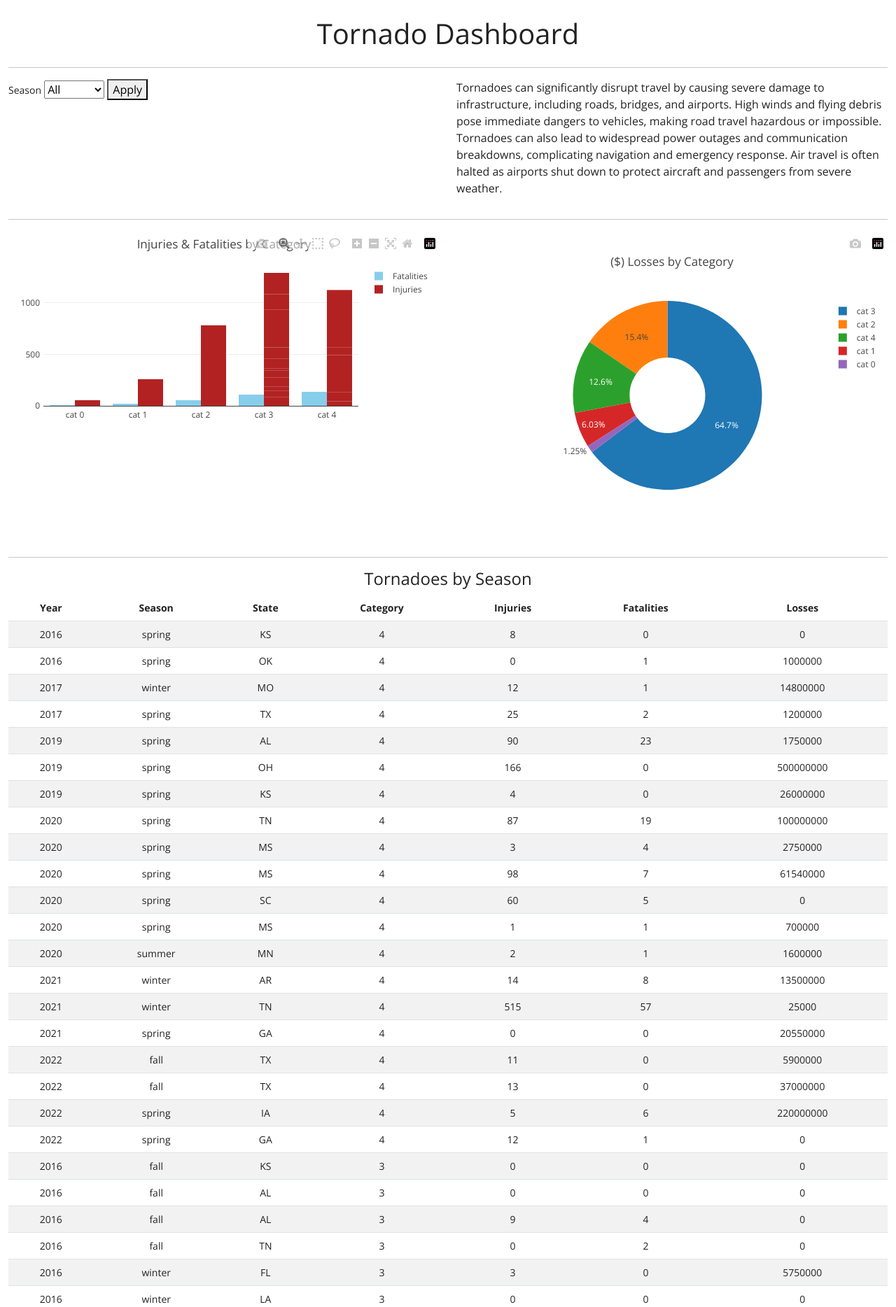
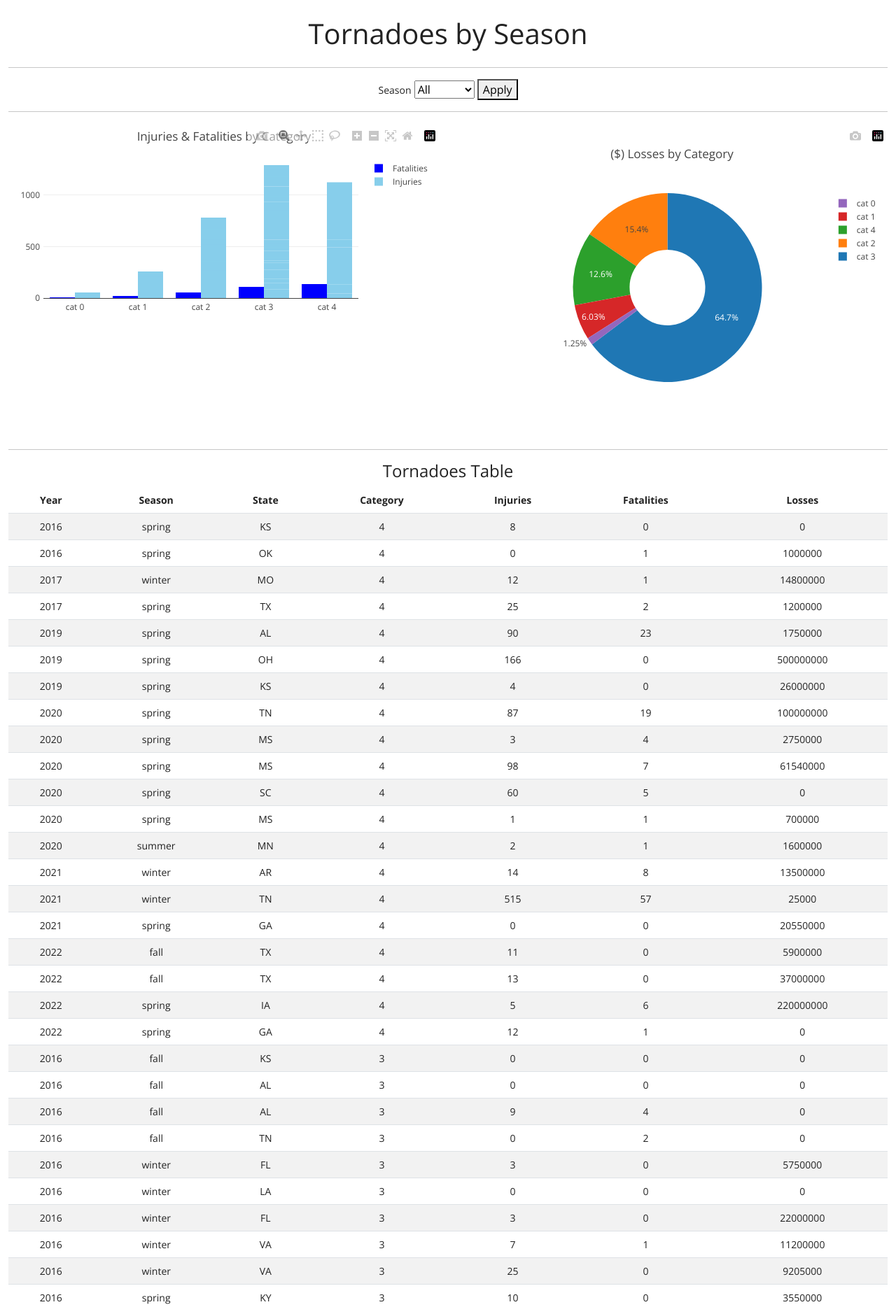
Before and after one commit to HagenGrant/project-3-group-18, a Flask app: page /dashboard in a window 1280 px wide. Shown: the part 66-1934 px from the top of the page at 70% size. Run offline with Flask 3, Linux system fonts and the light colour scheme; data comes from the database, SQL or seed files in the repository; some libraries are stand-ins or nearby versions.

Commit message:
p3 update

```diff
--- a/app/sqlHelper.py
+++ b/app/sqlHelper.py
@@ -64,7 +64,7 @@ class SQLHelper():
             FROM
                 tornadoes
             WHERE
-                {where_clause}
+                {where_clause};
         """
 
         # Convert data into dictionary
@@ -129,9 +129,7 @@ class SQLHelper():
             FROM
                 tornadoes
             WHERE
-                {where_clause}
-            ORDER BY
-                date DESC;
+                {where_clause};
         """
 
         # Convert data into dictionary
--- a/app/static/js/app.js
+++ b/app/static/js/app.js
@@ -46,6 +46,8 @@ function make_pie(filtered_data) {
   // Extract Data
   let pie_data = filtered_data.map(x => x.loss);
   let pie_labels = filtered_data.map(x => `cat ${x.category}`);
+  // Define custom colors for the pie chart slices
+  let custom_colors = [];
   // Build Trace
   let trace1 = {
     values: pie_data,
@@ -53,13 +55,20 @@ function make_pie(filtered_data) {
     type: 'pie',
     hoverinfo: 'label+percent+name',
     hole: 0.4,
-    name: "Injuries"
+    name: "Injuries",
+    marker: {
+      colors: custom_colors
+    },
+    sort: "ascending"
   }
   // Create Data Array
   let data = [trace1];
   // Apply title
   let layout = {
     title: "($) Losses by Category",
+    legend: {
+      traceorder: 'reversed'
+    }
   }
   // Plot
   Plotly.newPlot("pie_chart", data, layout);
@@ -77,7 +86,7 @@ function make_bar(filtered_data) {
     y: bar_y1,
     type: 'bar',
     marker: {
-      color: "skyblue"
+      color: "blue"
     },
     name: "Fatalities",
   };
@@ -87,7 +96,7 @@ function make_bar(filtered_data) {
     y: bar_y2,
     type: 'bar',
     marker: {
-      color: "firebrick"
+      color: "skyblue"
     },
     name: "Injuries",
   };
--- a/app/templates/dashboard.html
+++ b/app/templates/dashboard.html
@@ -53,12 +53,12 @@
      <div class="container-fluid">
         <div class="row">
             <div class="col-md-12 text-center">
-                <h1>Tornado Dashboard</h1>
+                <h1>Tornadoes by Season</h1>
             </div>
         </div>
         <hr/>
         <div class="row">
-            <div class="col-md-6">
+            <div class="col-md-12 text-center">
                 <label for="seasons_filter">Season</label>
                 <select id="seasons_filter">
                     <option selected>All</option>
@@ -67,12 +67,7 @@
                     <option value="fall">Fall</option>
                     <option value="winter">Winter</option>
                 </select>
-
-
                 <button id="filter">Apply</button>
-            </div>
-            <div class="col-md-6">
-                <p>Tornadoes can significantly disrupt travel by causing severe damage to infrastructure, including roads, bridges, and airports. High winds and flying debris pose immediate dangers to vehicles, making road travel hazardous or impossible. Tornadoes can also lead to widespread power outages and communication breakdowns, complicating navigation and emergency response. Air travel is often halted as airports shut down to protect aircraft and passengers from severe weather.</p>
             </div>
         </div>
         <hr/>
@@ -88,7 +83,7 @@
         <div class="row">
             <div class="col-md-12 text-center">
                 <!-- Tornado Data -->
-                <h4>Tornadoes by Season</h4>
+                <h4>Tornadoes Table</h4>
                 <table id="data_table" class="table table-striped table-hover">
                     <thead>
                     <tr>
```
